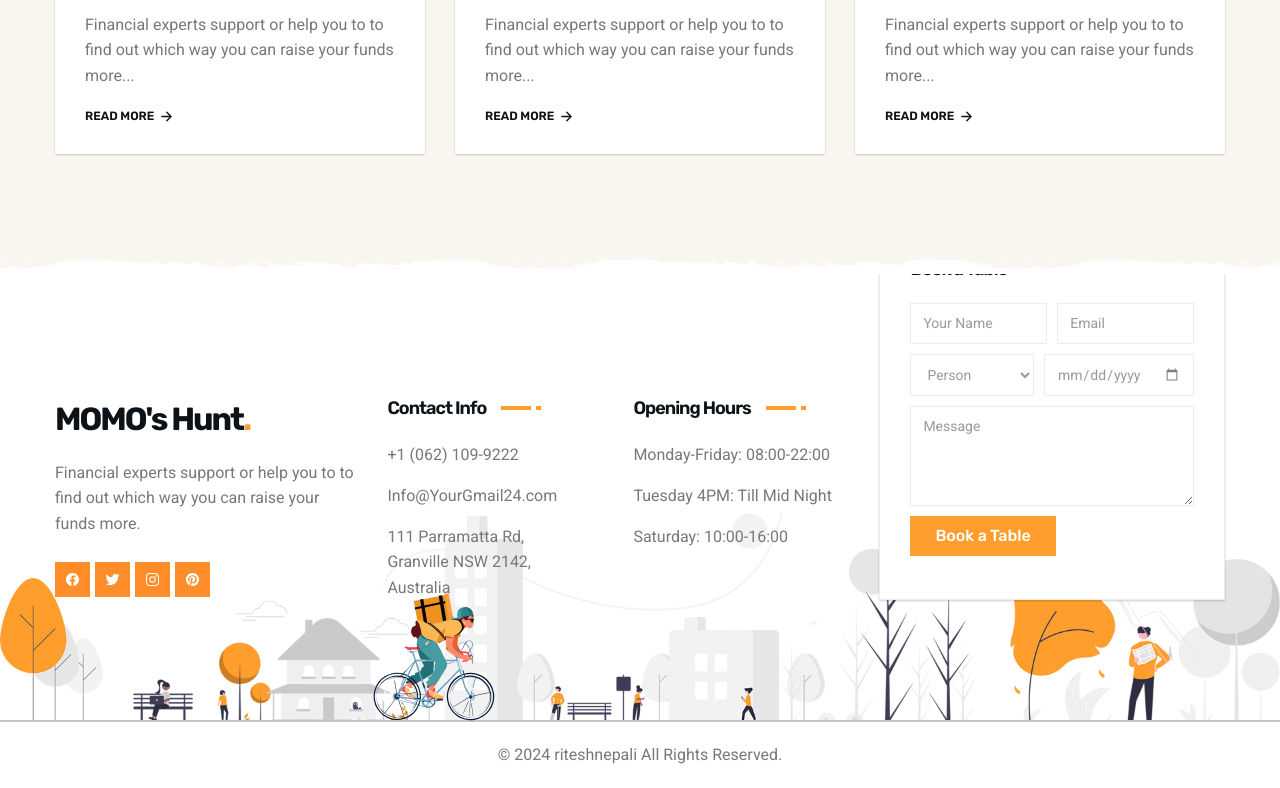
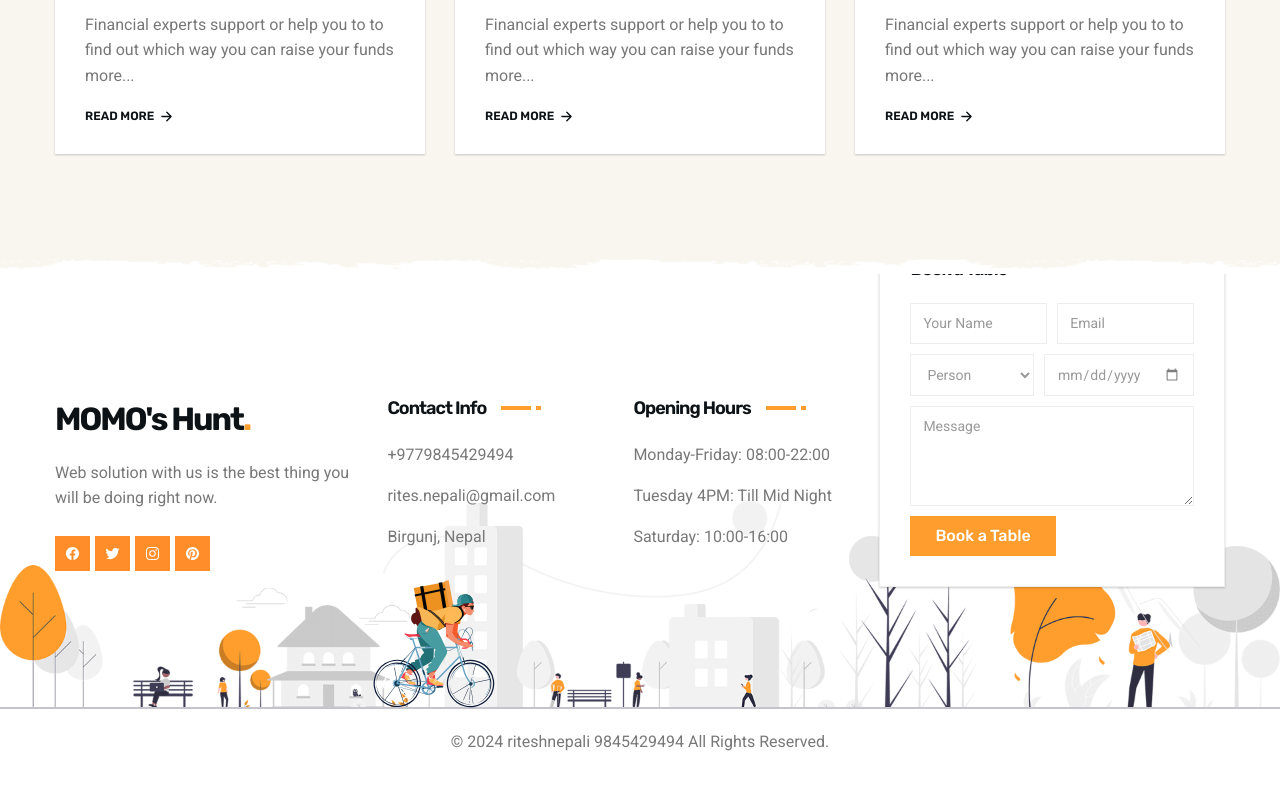
Before and after one commit to ritsnep/riteshnepali.github.io, a plain HTML site: page index.html in a window 1280 px wide. Shown: the part 7322-8110 px from the top of the page. Drawn offline with nearby package versions, Linux system fonts and the light colour scheme.

Commit message:
Update index.html

```diff
--- a/index.html
+++ b/index.html
@@ -1162,7 +1162,7 @@
           <a href="" class="logo">MOMO's Hunt<span class="span">.</span></a>
 
           <p class="footer-text">
-            Financial experts support or help you to to find out which way you can raise your funds more.
+            Web solution with us is the best thing you will be doing right now.
           </p>
 
           <ul class="social-list">
@@ -1202,15 +1202,15 @@
           </li>
 
           <li>
-            <p class="footer-list-item">+1 (062) 109-9222</p>
+            <p class="footer-list-item">+9779845429494</p>
           </li>
 
           <li>
-            <p class="footer-list-item">Info@YourGmail24.com</p>
+            <p class="footer-list-item">rites.nepali@gmail.com</p>
           </li>
 
           <li>
-            <address class="footer-list-item">111 Parramatta Rd, Granville NSW 2142, Australia</address>
+            <address class="footer-list-item">Birgunj, Nepal</address>
           </li>
 
         </ul>
@@ -1275,7 +1275,7 @@
     <div class="footer-bottom">
       <div class="container">
         <p class="copyright-text">
-          &copy; 2024 <a href="#" class="copyright-link">riteshnepali</a> All Rights Reserved.
+          &copy; 2024 <a href="#" class="copyright-link">riteshnepali 9845429494</a> All Rights Reserved.
         </p>
       </div>
     </div>
```
